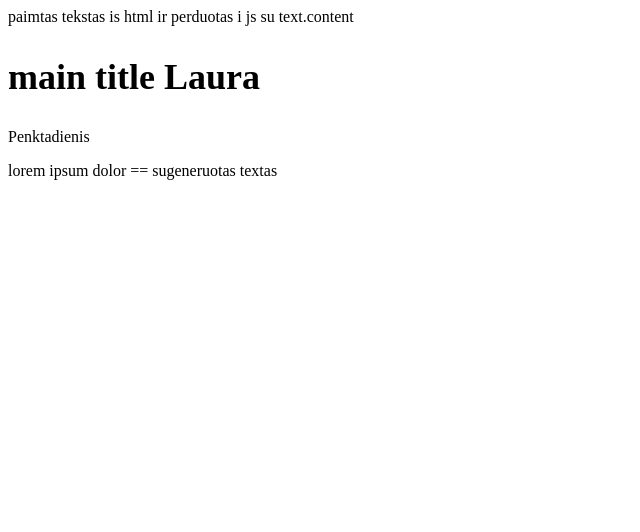
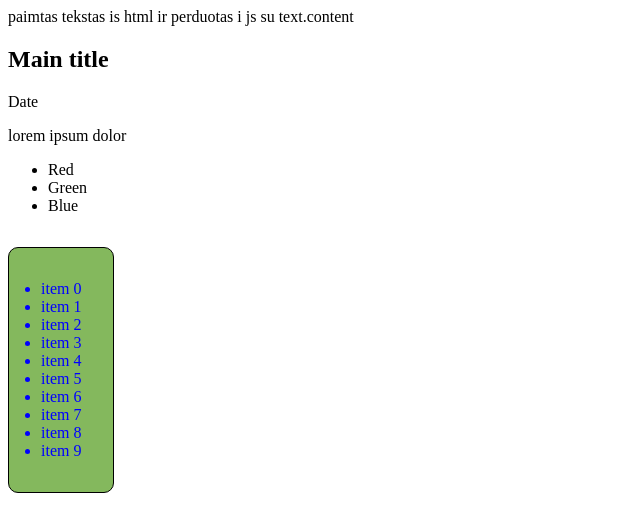
Before and after one commit to lauramano/js_04_2022_07_08, a plain HTML site: page index.html in a window 1280 px wide. Shown: the whole page, without its empty margins (0-640 px from the left). Drawn offline with Linux system fonts and the light colour scheme.

Commit message:
li eiluciu pridejimas

```diff
--- a/index.html
+++ b/index.html
@@ -6,7 +6,18 @@
     <title>Java Script 2022 07 08</title>
     <!-- <script src="./js/main.js" defer></script> -->
     <!-- <script src="./js/dom.js" defer></script> -->
-    <script src="./js/uzd.js" defer></script>
+    <!-- <script src="./js/uzd.js" defer></script> -->
+    <script src="./js/genHtml.js" defer></script>
+    <style>
+      #items {
+        display: inline-block;
+        color: blue;
+        background-color: rgb(132, 184, 93);
+        padding: 2rem;
+        border: 1px solid black;
+        border-radius: 10px;
+      }
+    </style>
   </head>
   <body>
     <!-- <h1 id="main-heading">Labas</h1> -->
@@ -18,5 +29,12 @@
       <p id="arti-date">Date</p>
       <p id="arti-text">lorem ipsum dolor</p>
     </article>
+
+    <ul id="colors">
+      <li>Red</li>
+      <li>Green</li>
+      <li>Blue</li>
+    </ul>
+    <ul id="items"></ul>
   </body>
 </html>
--- /dev/null
+++ b/js/genHtml.js
@@ -0,0 +1,22 @@
+// Const generavimas
+const itemUlEl = document.getElementById('items');
+
+/*
+ <ul id="items">
+      <li>item 1</li>
+      <li>item 2</li>
+      <li>item 3</li>
+      <li>item 4</li>
+    </ul>
+*/
+let liString = '';
+for (let i = 0; i < 10; i++) {
+    // console.log(` <li>item ${i} </li>`);
+    liString += `<li>item ${i} </li>`;
+    // itemUlEl.innerHTML += `<li>item ${i} </li>`; // variantas ne pats geriausias, nes ciklas nuskaitineja per nauja ir vis prideda.
+}
+console.log(liString);
+
+itemUlEl.innerHTML = liString;
+
+// boxEl.innerHTML = ` <ul> ${liString}</ul>`
--- a/js/uzd.js
+++ b/js/uzd.js
@@ -12,9 +12,27 @@ const h2El = document.getElementById('arti-title');
 h2El.innerHTML = '<h1> main title Laura</h1>';
 
 const pElData = document.getElementById('arti-date');
-pElData.textContent = 'Penktadienis';
+pElData.textContent = new Date().toLocaleString('lt-LT', {dateStyle: 'long'}); // 'Penktadienis';
 console.log(` pakeiteme teksta is "Data" i ${pElData}`);
 
 const pElText = document.getElementById('arti-text');
-pElText.textContent += ' == sugeneruotas textas';
+pElText.textContent = pElText.textContent + '  ==  sugeneruotas textas';
+// pElText.textContent += ' == sugeneruotas textas';
 console.log(pElText);
+
+// li paskutini elementa pakeisti i violetini
+//  galima nusitaikyti tiesiogiai : id="ul-color" arba per children arba query selektoriumi
+// const blueEl = document.getElementById('ul-color');
+// blueEl.textContent = 'violet';
+
+const colorsEl = document.getElementById('colors');
+console.log(colorsEl);
+
+// naujesnis budas su queri selektoriumi querySelector
+const lastColorsLiEl = document.querySelector('#colors li:last-child');
+lastColorsLiEl.textContent = 'violetine';
+lastColorsLiEl.style.backgroundColor = 'violet';
+
+// prideti prie spalvu dar viena li
+colorsEl.innerHTML += '<li> Brown </li>';
+console.log(colorsEl.innerHTML);
```
